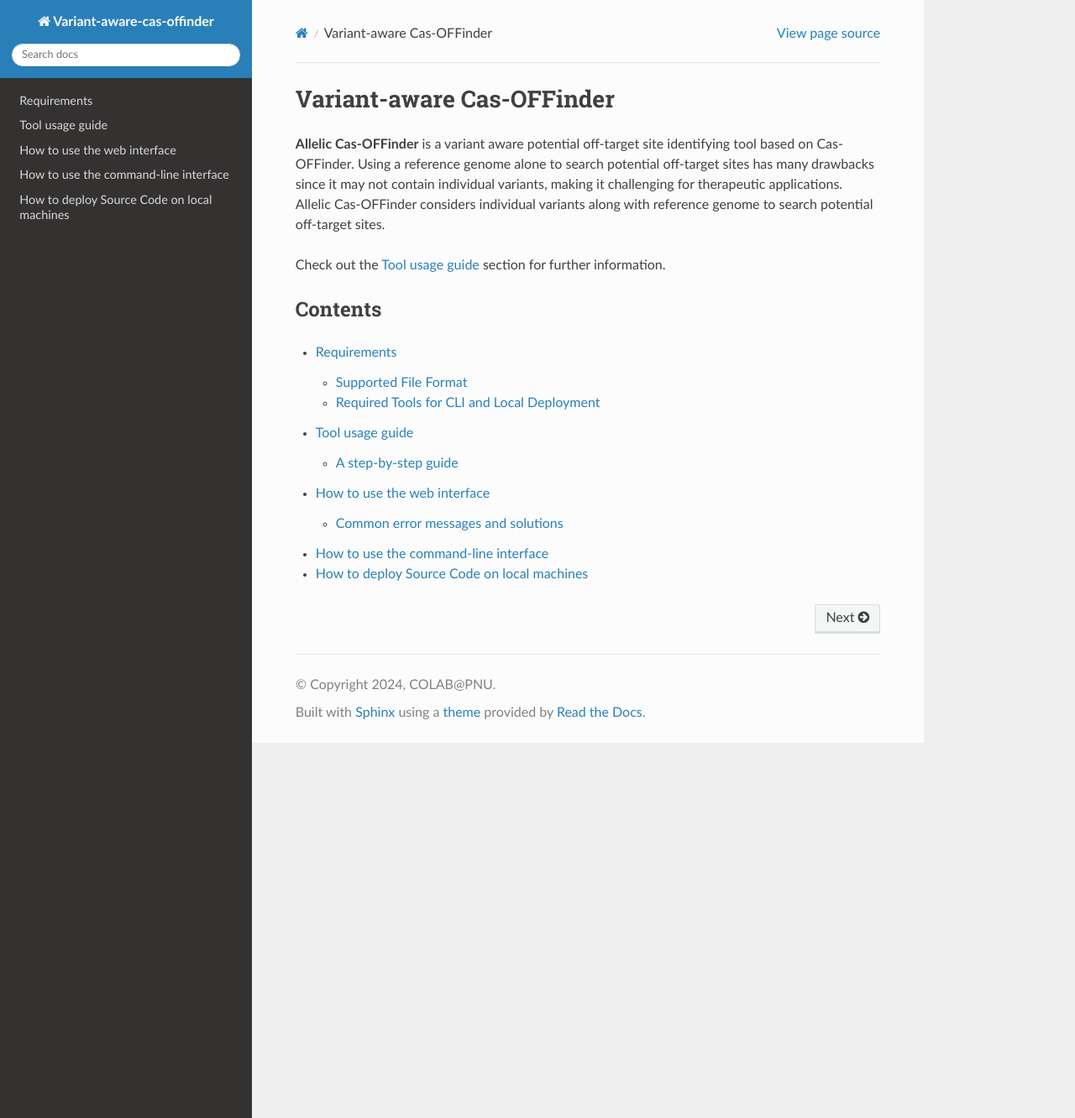
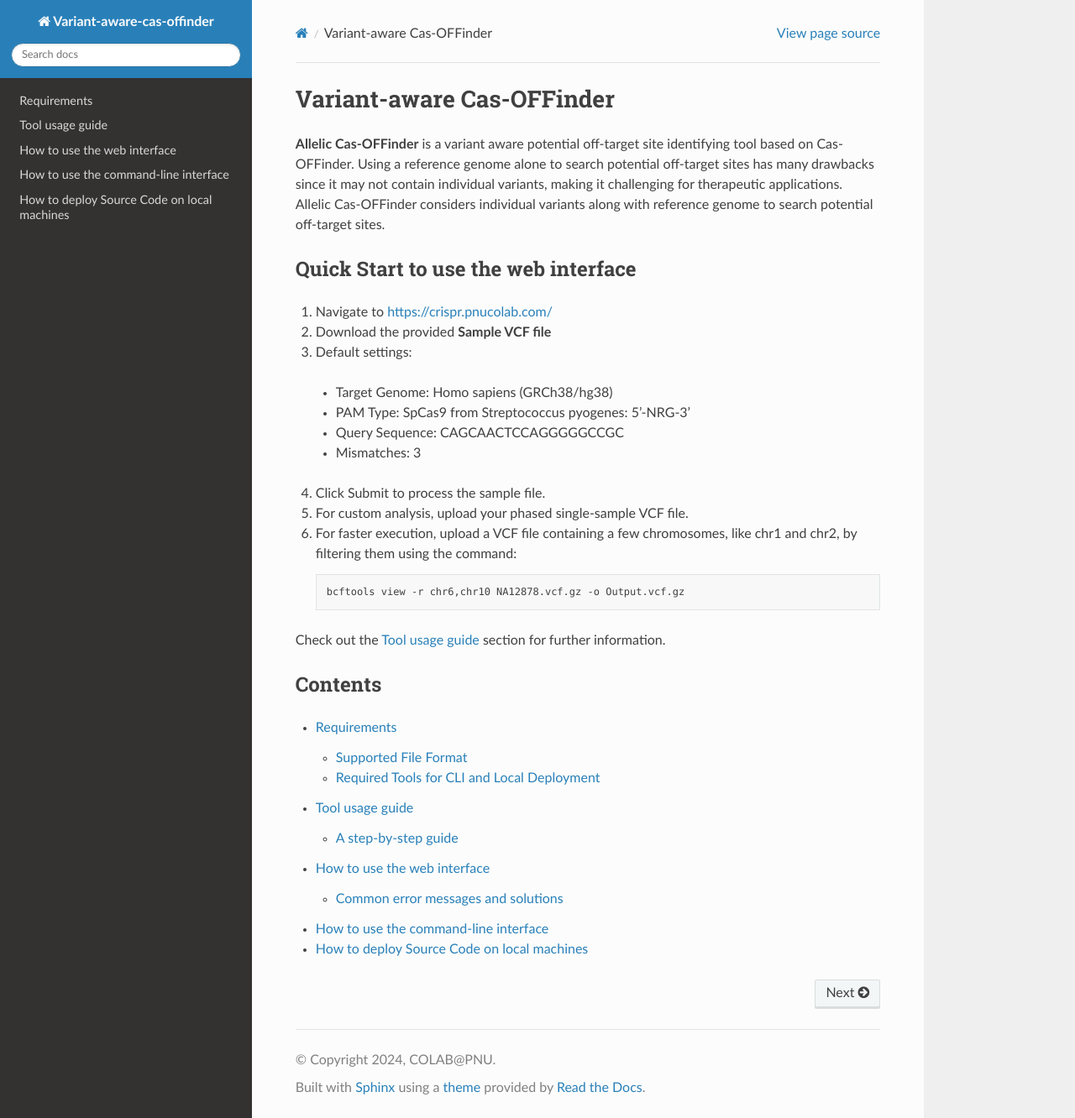
Before and after one commit to abyot2021/variant-aware-cas-offinder-rdtutorial, a Sphinx documentation site: the page built from docs/source/index.rst, in a window 1280 px wide and 1332 px high. Shown: the whole window at 84% size. Built offline with Sphinx 7.4.7 and the Read the Docs theme 3.1.0, drawn with Linux system fonts in a browser that asks for light colours.

Commit message:
Update index.rst

```diff
--- a/docs/source/index.rst
+++ b/docs/source/index.rst
@@ -6,6 +6,30 @@ based on Cas-OFFinder. Using a reference genome alone to search potential off-ta
 has many drawbacks since it may not contain individual variants, making it challenging for
 therapeutic applications. Allelic Cas-OFFinder considers individual variants along with
 reference genome to search potential off-target sites.
+
+Quick Start to use the web interface
+------------------------------------
+
+1. Navigate to https://crispr.pnucolab.com/
+2. Download the provided **Sample VCF file**
+3. Default settings:
+
+  - Target Genome: Homo sapiens (GRCh38/hg38)
+
+  - PAM Type: SpCas9 from Streptococcus pyogenes: 5'-NRG-3'
+
+  - Query Sequence: CAGCAACTCCAGGGGGCCGC
+
+  - Mismatches: 3
+
+4. Click Submit to process the sample file.
+5. For custom analysis, upload your phased single-sample VCF file.
+6. For faster execution, upload a VCF file containing a few chromosomes, like chr1 and chr2, by filtering them using the command:
+
+   .. code-block:: bash
+
+      bcftools view -r chr6,chr10 NA12878.vcf.gz -o Output.vcf.gz
+
 
 Check out the :doc:`usage` section for further information.
 
```
